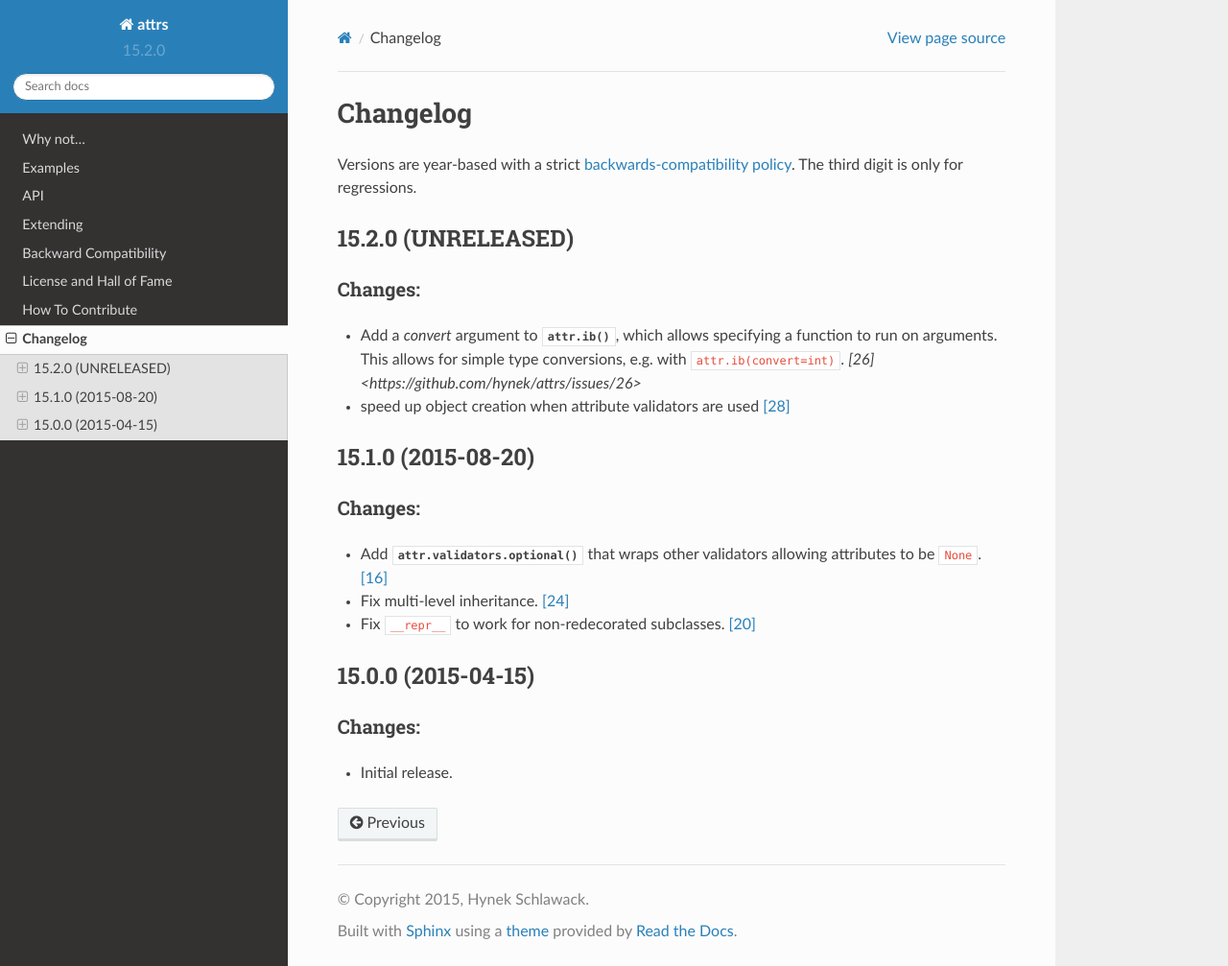
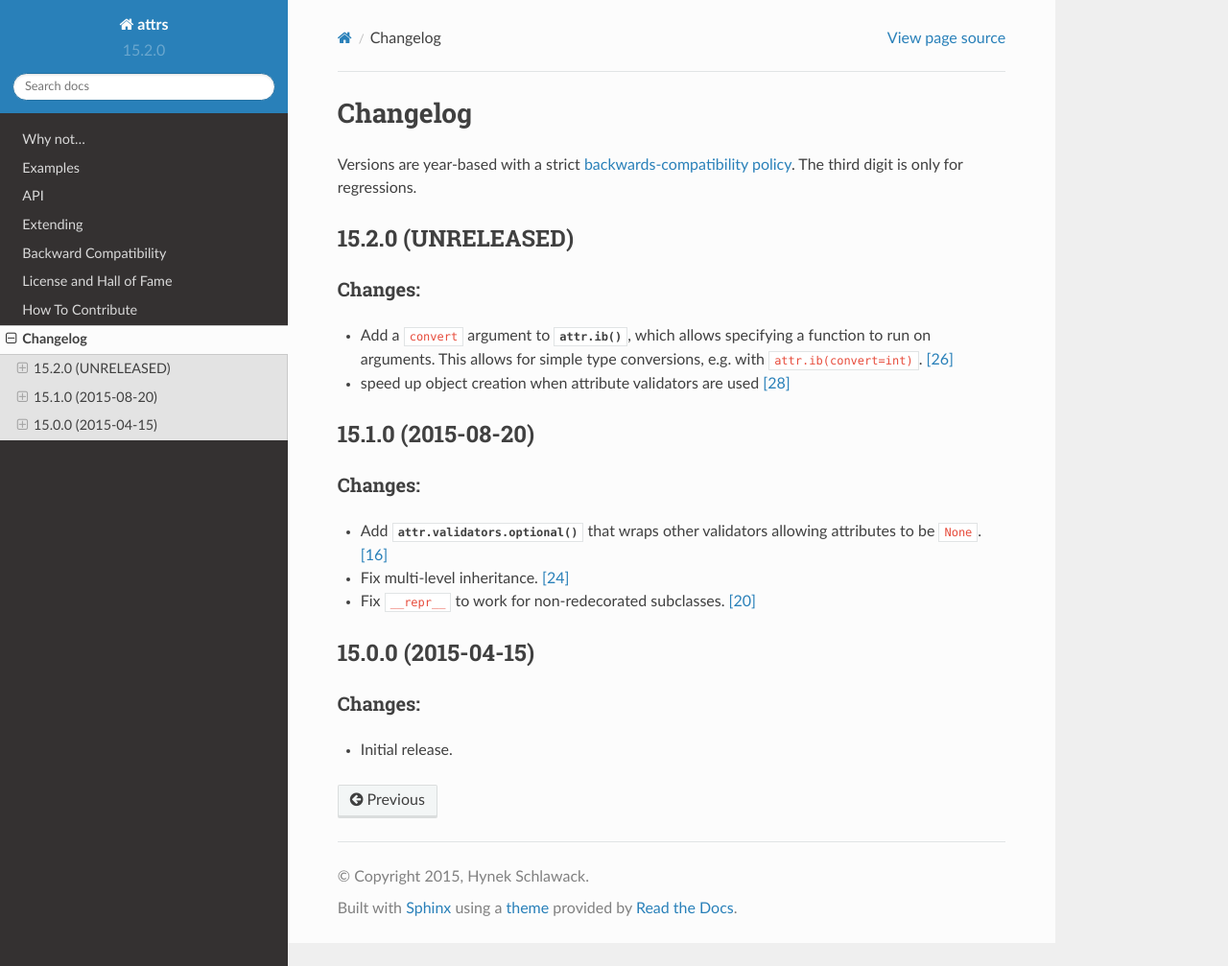
Before and after one commit to python-attrs/attrs, a Sphinx documentation site: the page built from docs/changelog.rst, in a window 1280 px wide and 1007 px high. Shown: the whole window at 96% size. Built offline with Sphinx 7.4.7 and the Read the Docs theme 2.0.0, drawn with Linux system fonts in a browser that asks for light colours.

Commit message:
fix markup and use semantic newlines

```diff
--- a/docs/changelog.rst
+++ b/docs/changelog.rst
@@ -16,7 +16,9 @@
 Changes:
 ^^^^^^^^
 
-- Add a `convert` argument to :func:`attr.ib`, which allows specifying a function to run on arguments.  This allows for simple type conversions, e.g. with ``attr.ib(convert=int)``. `[26] <https://github.com/hynek/attrs/issues/26>`
+- Add a ``convert`` argument to :func:`attr.ib`, which allows specifying a function to run on arguments.
+  This allows for simple type conversions, e.g. with ``attr.ib(convert=int)``.
+  `[26] <https://github.com/hynek/attrs/issues/26>`_
 - speed up object creation when attribute validators are used `[28] <https://github.com/hynek/attrs/issues/28>`_
 
 
```
